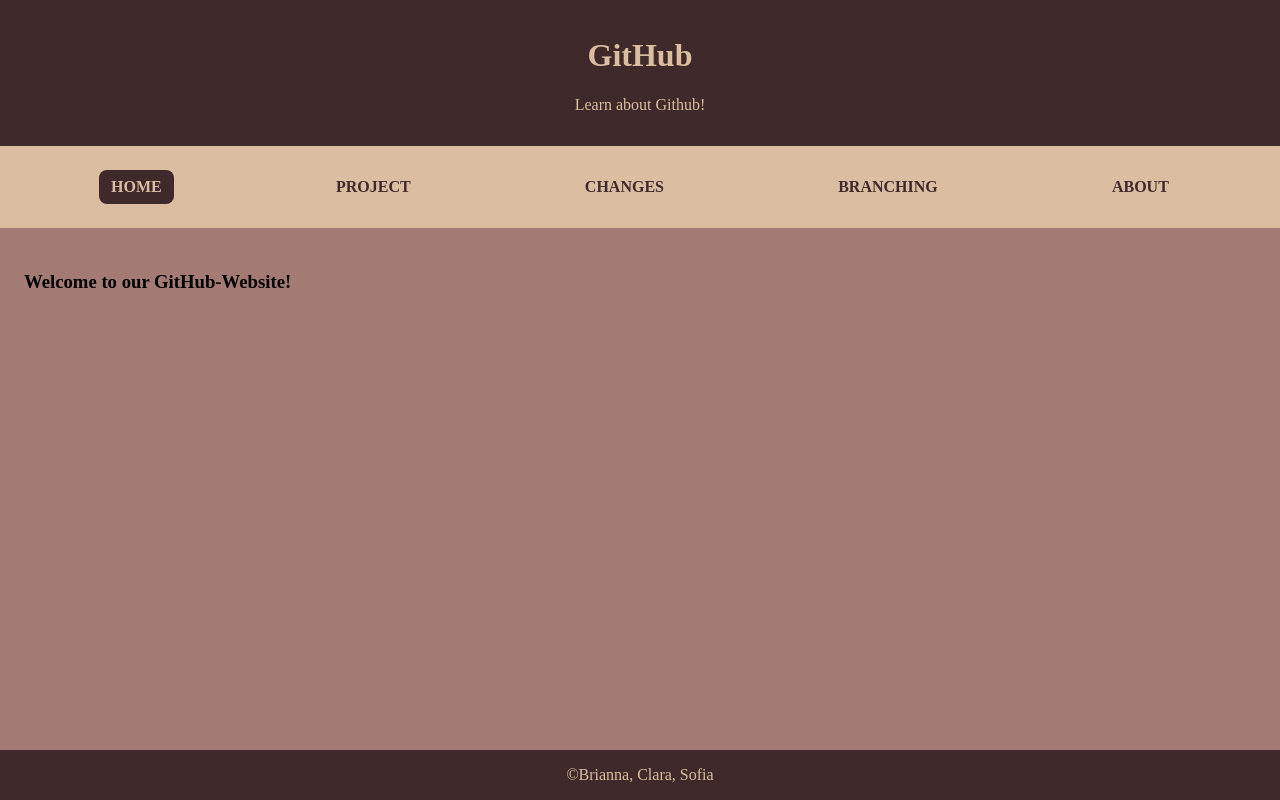
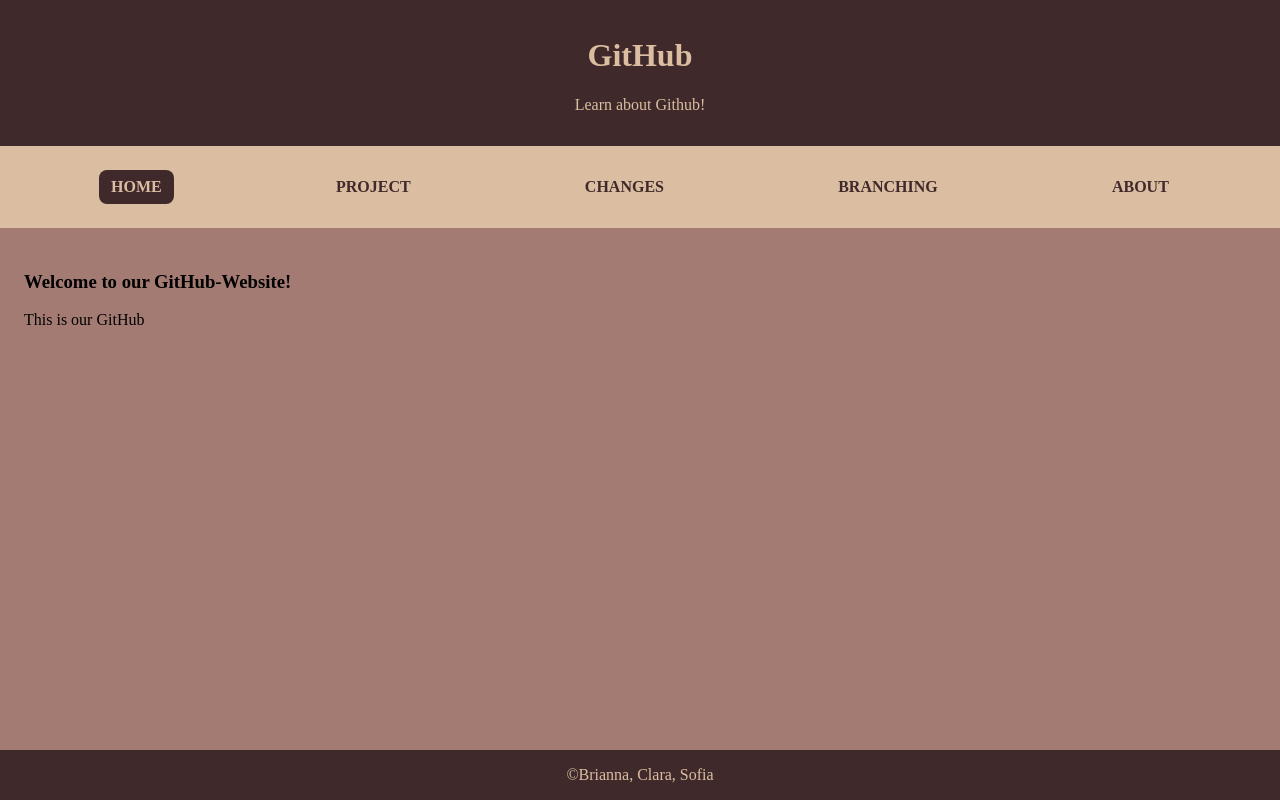
Before and after one commit to clarahedgehog/github-project, a plain HTML site: page index.html in a window 1280 px wide. Drawn offline with Linux system fonts and the light colour scheme.

Commit message:
create a readme-file

```diff
--- a/index.html
+++ b/index.html
@@ -27,6 +27,7 @@
         <main class="main">
             <div>
                 <h3>Welcome to our GitHub-Website!</h3>
+                <p>This is our GitHub </p>
             </div>
         </main>
     </div>
```
Also changed, not shown: 1 other file.
